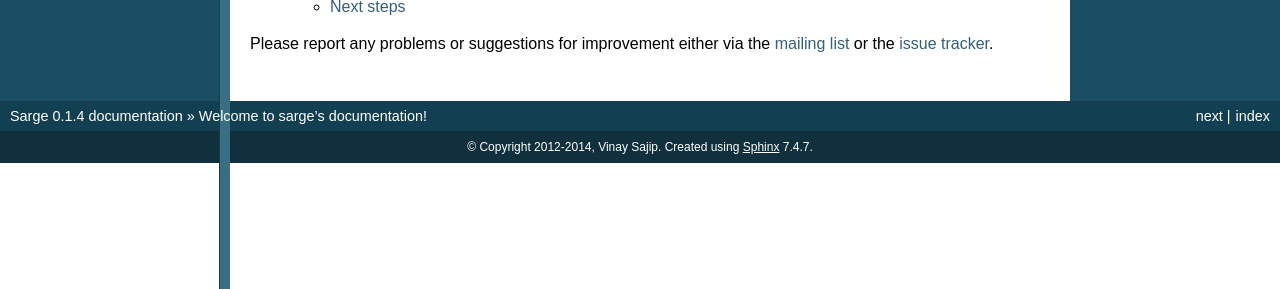
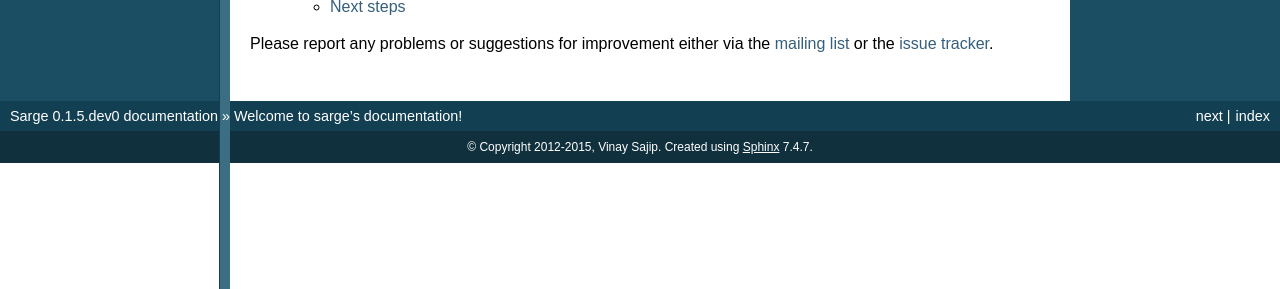
Before and after one commit to jayvdb/sarge, a Sphinx documentation site: the page built from docs/index.rst, in a window 1280 px wide and 900 px high, scrolled down 1153 px. Shown: the part 611-900 px from the top of the window. Built offline with Sphinx 7.4.7, drawn with Linux system fonts in a browser that asks for light colours; formulas are drawn with MathJax 3; some of the changed text lies outside the part shown.

Commit message:
Bumped version.

```diff
--- a/docs/conf.py
+++ b/docs/conf.py
@@ -41,7 +41,7 @@ master_doc = 'index'
 
 # General information about the project.
 project = u'Sarge'
-copyright = u'2012-2014, Vinay Sajip'
+copyright = u'2012-2015, Vinay Sajip'
 
 # The version info for the project you're documenting, acts as replacement for
 # |version| and |release|, also used in various other places throughout the
@@ -50,7 +50,7 @@ copyright = u'2012-2014, Vinay Sajip'
 # The short X.Y version.
 version = '0.1'
 # The full version, including alpha/beta/rc tags.
-release = '0.1.4'
+release = '0.1.5.dev0'
 
 # The language for content autogenerated by Sphinx. Refer to documentation
 # for a list of supported languages.
--- a/sarge/__init__.py
+++ b/sarge/__init__.py
@@ -36,7 +36,7 @@ __all__ = ('shell_quote', 'Capture', 'Command', 'ShellFormatter', 'Pipeline',
            'shell_format', 'run', 'parse_command_line',
            'capture_stdout', 'capture_stderr', 'capture_both')
 
-__version__ = '0.1.4'
+__version__ = '0.1.5.dev0'
 
 logger = logging.getLogger(__name__)
 logger.addHandler(NullHandler())
```
